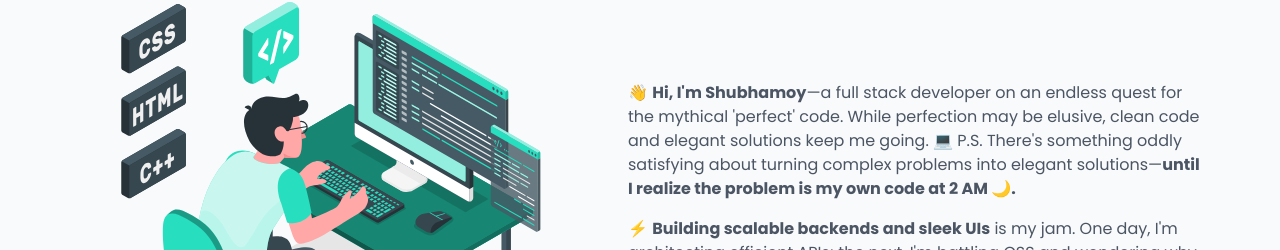
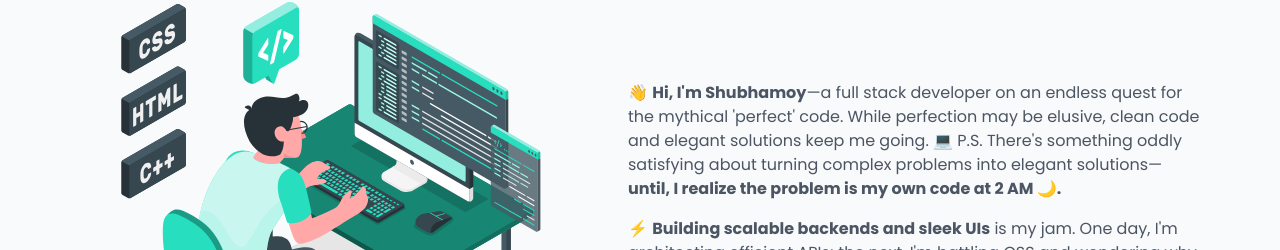
Before and after one commit to shubhamoys/my-portfolio, a Next.js app: page / in a window 1280 px wide. Shown: the part 908-1158 px from the top of the page. Built offline with nearby package versions, Linux system fonts and the light colour scheme; a web font is replaced by a local one.

Commit message:
~ Fix: Typo corrections

```diff
--- a/src/app/layout.tsx
+++ b/src/app/layout.tsx
@@ -7,7 +7,7 @@ import "./globals.scss";
 export const metadata: Metadata = {
   title: "Shubhamoy Sarker | Full Stack developer from Siliguri, India",
   description:
-    "Full stack developer crafting scalable backends and seamless user experiences.",
+    "Full Stack developer crafting scalable backends and seamless user experiences.",
   keywords: [
     "Frontend Developer",
     "Full Stack Developer",
--- a/src/components/sections/about/about.tsx
+++ b/src/components/sections/about/about.tsx
@@ -33,7 +33,7 @@ export default function About() {
               keep me going. 💻 P.S. There&apos;s something oddly satisfying
               about turning complex problems into elegant solutions—
               <strong>
-                until I realize the problem is my own code at 2 AM 🌙.
+                until, I realize the problem is my own code at 2 AM 🌙.
               </strong>
             </p>
 
--- a/src/components/sections/contact/contact.tsx
+++ b/src/components/sections/contact/contact.tsx
@@ -25,7 +25,7 @@ export default function Contact() {
     <div className={styles.container}>
       <div className={styles.sectionHeader}>
         <div className={styles.sectionTitle}>
-          <span className="body3-medium">Conatct Me</span>
+          <span className="body3-medium">Contact Me</span>
         </div>
 
         <span className="subtitle-normal">
--- a/src/components/sections/hero/hero.tsx
+++ b/src/components/sections/hero/hero.tsx
@@ -12,7 +12,7 @@ export default function Hero() {
       <div className={styles.content}>
         <div className={styles.description}>
           <h1>
-            Hi, I&apos;m <span>Shubhamoy👋</span>
+            Hi, I&apos;m <span>Shubhamoy 👋</span>
           </h1>
 
           <h2>
```
